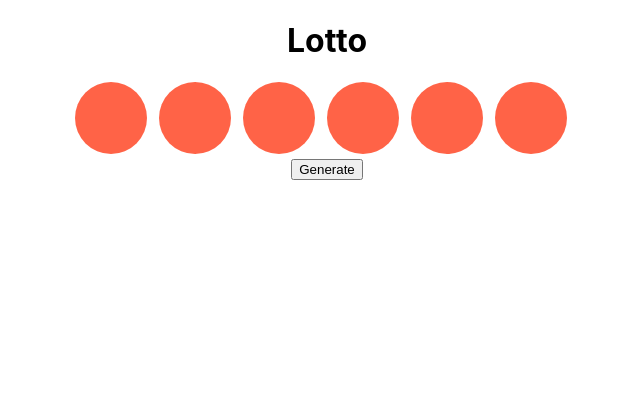
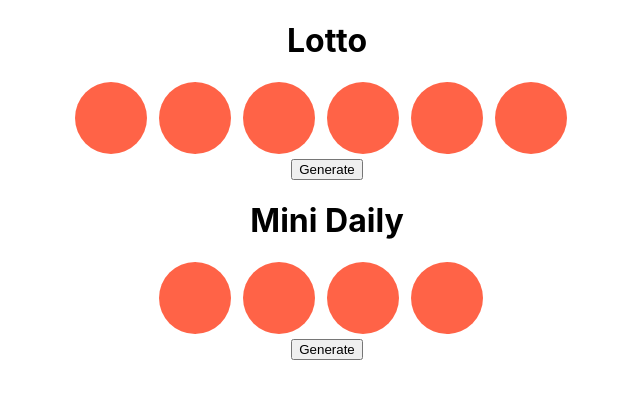
Before and after one commit to hyhong-code/react-lottery, a React (Create React App) app: page / in a window 1280 px wide. Shown: the top 398 px of the page, without its empty margins (313-953 px from the left). Built offline with nearby package versions, Linux system fonts and the light colour scheme.

Commit message:
add mini Lottery

```diff
--- a/src/App.js
+++ b/src/App.js
@@ -6,6 +6,7 @@ function App() {
   return (
     <div className="App">
       <Lottery />
+      <Lottery title="Mini Daily" maxNum={10} numBalls={4} />
     </div>
   );
 }
--- a/src/Lottery.js
+++ b/src/Lottery.js
@@ -5,7 +5,7 @@ import "./Lottery.css";
 class Lottery extends Component {
   static defaultProps = {
     title: "Lotto",
-    maxBalls: 6,
+    numBalls: 6,
     maxNum: 40,
   };
 
@@ -13,12 +13,13 @@ class Lottery extends Component {
     super(props);
     this.state = {
       // create empty slots for initial load
-      nums: Array.from({ length: this.props.maxBalls }),
+      nums: Array.from({ length: this.props.numBalls }),
     };
     this.handleClick = this.handleClick.bind(this);
   }
 
   generate() {
+    // immutable set state via map
     this.setState((curState) => ({
       nums: curState.nums.map(
         (n) => Math.floor(Math.random() * this.props.maxNum) + 1
```
